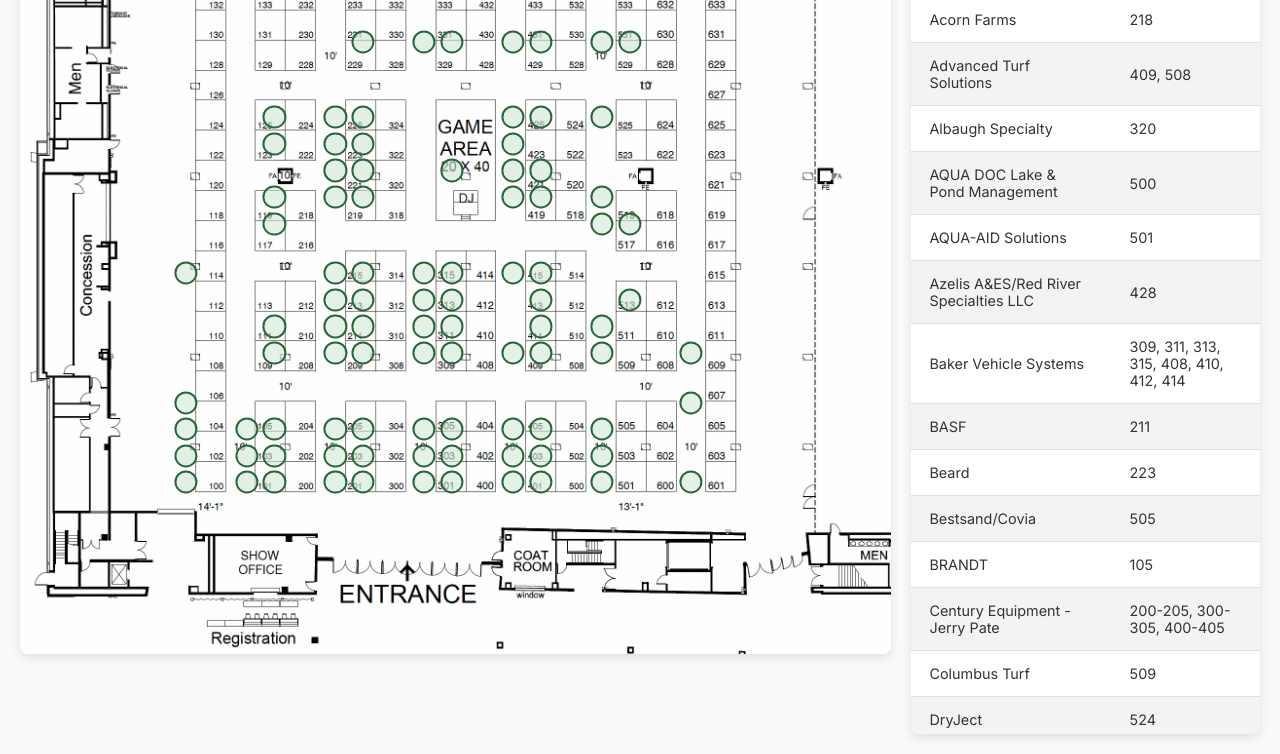
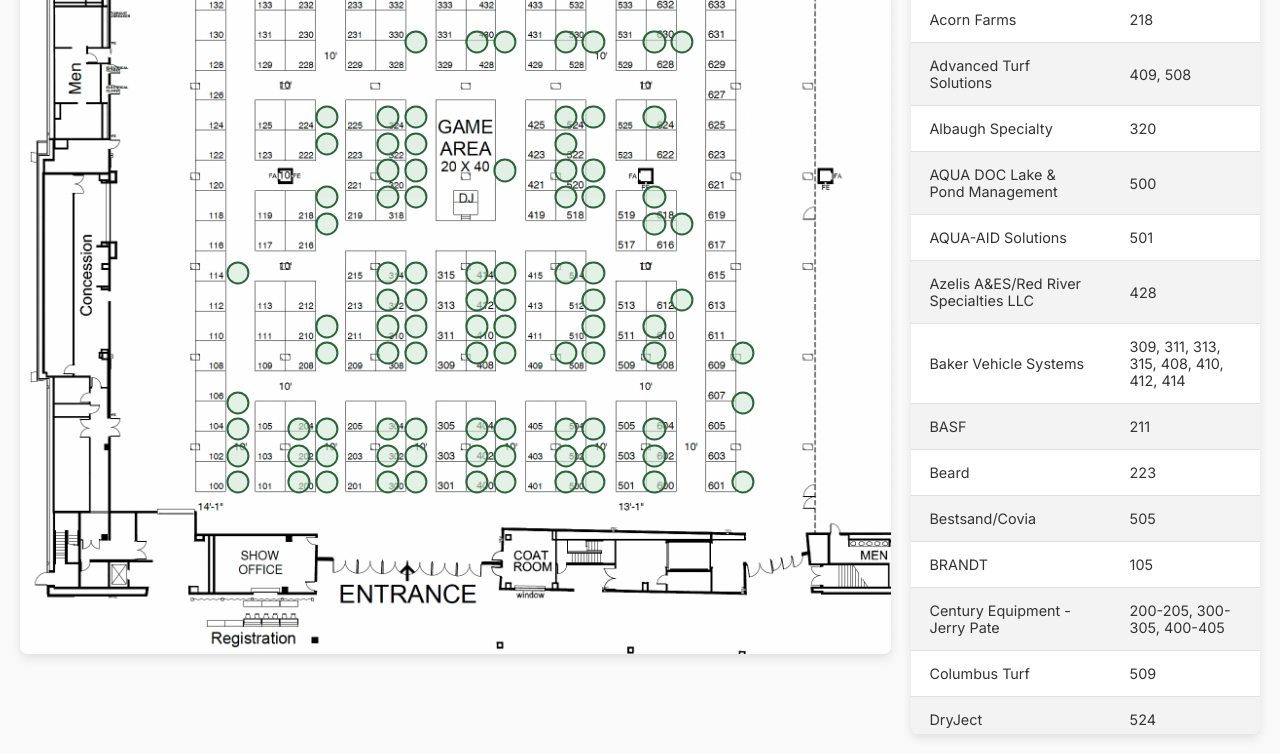
Before and after one commit to molly148/otf-tradeshow-floor-map-2026, a plain HTML site: page index.html in a window 1280 px wide. Shown: the part 166-920 px from the top of the page. Drawn offline with Linux system fonts and the light colour scheme.

Commit message:
Update index.html

```diff
--- a/index.html
+++ b/index.html
@@ -121,7 +121,7 @@
 
         // Feel free to continue tweaking these to slide the entire grid perfectly into place
         const verticalShift = -3.5;
-        const horizontalShift = -3;
+        const horizontalShift = 3;
 
         function getBoothCoordinates(boothId) {
             const num = parseInt(boothId, 10);
```
